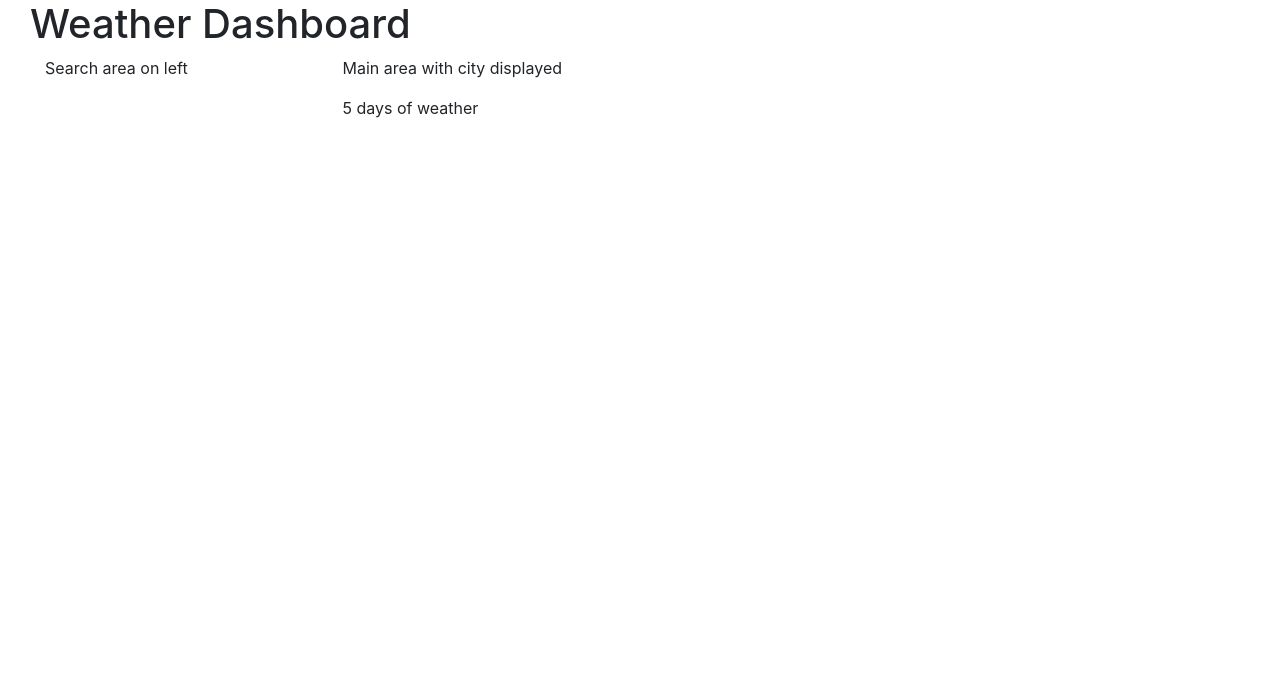
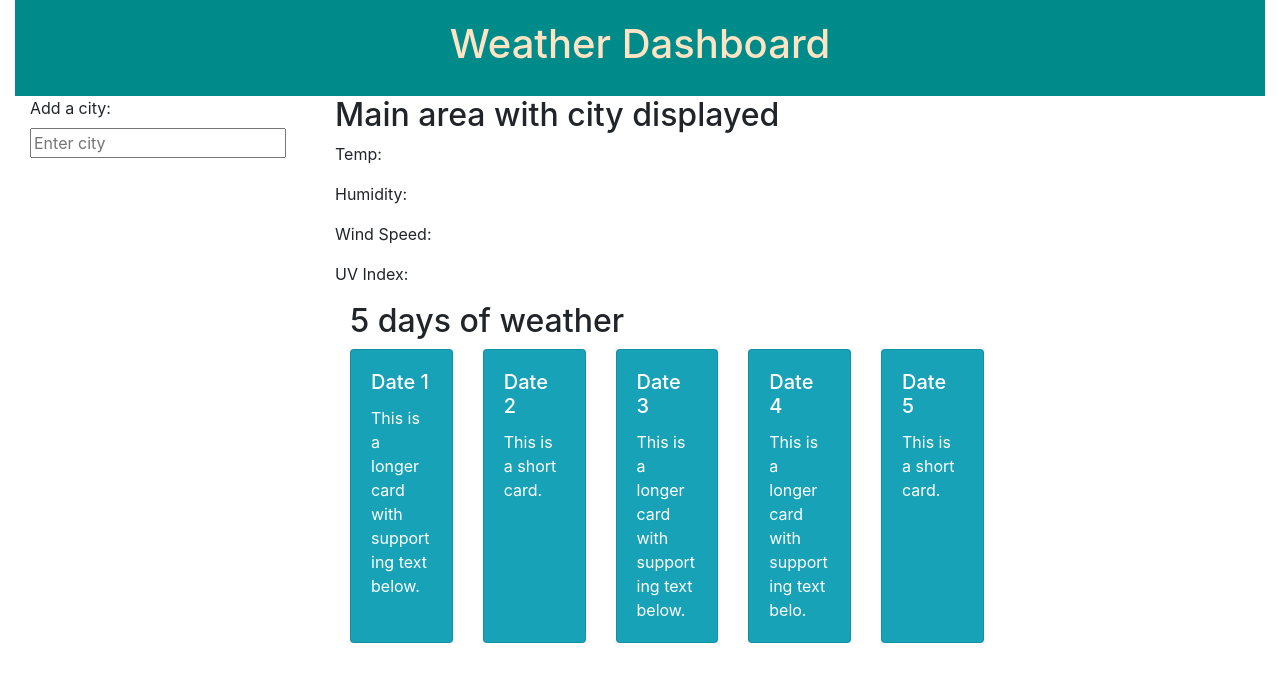
Before and after one commit to amandalmorris31/weather-dashboard-take1, a plain HTML site: page index.html in a window 1280 px wide. Drawn offline with nearby package versions, Linux system fonts and the light colour scheme; no server answers.

Commit message:
further development with local storage

```diff
--- a/index.html
+++ b/index.html
@@ -3,39 +3,97 @@
 <head>
     <meta charset="UTF-8">
     <meta name="viewport" content="width=device-width, initial-scale=1.0">
-    <title>Test</title>
+    <title>Weather Test</title>
     <link rel="stylesheet" href="https://stackpath.bootstrapcdn.com/bootstrap/4.4.1/css/bootstrap.min.css" integrity="sha384-Vkoo8x4CGsO3+Hhxv8T/Q5PaXtkKtu6ug5TOeNV6gBiFeWPGFN9MuhOf23Q9Ifjh" crossorigin="anonymous">
 </head>
 <body>
-<div class="container-fluid col-sm-12">
-    <div class="header col-sm">
+<div class="container-fluid col-12">
+    <div class="header" style="color:bisque; background-color: darkcyan; text-align: center; padding:20px;">
         <!-- says "Weather Dashboard"  -->
         <h1>Weather Dashboard</h1>
-        <div class="row col-sm-12">
+    </div>
+    <!-- end header -->
+    <div class="row col-12">
         <!-- has two columns -->
-            <div class="aside col-sm-3">
+        <!-- <div class="aside col-3"> -->
                 <!-- this is where the search textarea will go, plus cities in local storage (search history) listed beneath -->
-                <p>Search area on left</p>
-            </div>
+                <div class="cities col-3">
+                  <form id="city-form" method="POST">
+                    <label for="city-text">Add a city:</label>
+                    <input type="text" placeholder="Enter city" name="city-text" id="city-text" />
+                  </form>
+                  <!-- <p>City Count: <span id="city-count">0</span></p> -->
 
-            <div class="section col-sm-9">
+                  <ul id="city-list"></ul>
+                </div>
+        <!-- </div> -->
+
+        <div class="section col-9">
                 <!-- this is where the city from local storage will display with data from openweathermap
                 with today's info -->
-                <p>Main area with city displayed</p>
+                <h2>Main area with city displayed</h2>
+                <p>Temp:</p>
+                <p>Humidity:</p>
+                <p>Wind Speed:</p>
+                <p>UV Index:</p>
+
+            <div class="section col-9">
+            <!-- this has 5 cards that display 5 days of forecast weather data -->
+            <h2>5 days of weather</h2>
+
+            <div class="row row-cols-1 row-cols-md-5">
+                <div class="col mb-2">
+                  <div class="card h-100 text-white bg-info">
+                    <div class="card-body">
+                      <h5 class="card-title">Date 1</h5>
+                      <p class="card-text">This is a longer card with supporting text below.
+                      </p>
+                    </div>
+                  </div>
+                </div>
+                <div class="col mb-2">
+                  <div class="card h-100 text-white bg-info">
+                    <div class="card-body">
+                      <h5 class="card-title">Date 2</h5>
+                      <p class="card-text">This is a short card.</p>
+                    </div>
+                  </div>
+                </div>
+                <div class="col mb-2">
+                  <div class="card h-100 text-white bg-info">
+                    <div class="card-body">
+                      <h5 class="card-title">Date 3</h5>
+                      <p class="card-text">This is a longer card with supporting text below.</p>
+                    </div>
+                  </div>
+                </div>
+                <div class="col mb-2">
+                  <div class="card h-100 text-white bg-info">
+                    <div class="card-body">
+                      <h5 class="card-title">Date 4</h5>
+                      <p class="card-text">This is a longer card with supporting text belo.
+                      </p>
+                    </div>
+                  </div>
+                </div>
+                <div class="col mb-2">
+                    <div class="card h-100 text-white bg-info">
+                      <div class="card-body">
+                        <h5 class="card-title">Date 5</h5>
+                        <p class="card-text">This is a short card.</p>
+                      </div>
+                    </div>
+                  </div>
+
+              </div>
 
 
-                <div class="row col-sm-9">
-                    <!-- this has 5 columns that display 5 days of predicted weather data -->
-                    <!-- Do we need 5 columns here? -->
-                    <p>5 days of weather</p>
-
-                </div>
-
             </div>
-
         </div>
     </div>
+    <!-- end of row -->
 </div>
+<!-- end of container -->
 
 
 
@@ -43,6 +101,7 @@
 <script src="https://code.jquery.com/jquery-3.4.1.min.js"></script>
 
 <script src="script.js"></script>
+<script src="/Desktop/Boot-camp/HOMEWORK/localStorage.js"></script>
 
 
 </body>
--- a/script.js
+++ b/script.js
@@ -38,15 +38,16 @@
 //code
 //need to get the data of user input (city)
 
-var city="Austin";
+var city="Denver";
 
 var apiKey="5bf8eae819934207415529c4c325451c";
 var lon;
 var lat;
 
-oneday(city);
 
-function oneday(city){
+oneDay(city);
+
+function oneDay(city){
     //1. div that displays today's weather of city from userinput with current data at top (temp, humidity, wind, and UV index)
 
 var queryURL= "https://api.openweathermap.org/data/2.5/weather?q="+city+"&appid="+apiKey;
@@ -59,17 +60,29 @@ $.ajax({
   }).then(function(response) {
 
     //A. get the data (console.log it)
+    console.log(response);
 
 
-
-    console.log(response);
     // (temp,
     console.log(response.main.temp)
+    var tempNum=(((response.main.temp-273.15)*1.8)+32);
+    console.log("Temperature: "+tempNum.toFixed(2)+" \u00B0"+"F");
+    //https://www.w3schools.com/howto/howto_js_temperature_converter.asp
+
+    var todayTemp="Temperature: "+tempNum.toFixed(2)+" \u00B0"+"F";
+    console.log(todayTemp);
+
     //humidity,
      console.log(response.main.humidity)
-    //wind, and
+    var humidity="Humidity: "+response.main.humidity+"%";
+    console.log(humidity);
+
+    //wind speed, and
     console.log(response.wind.speed)
-    //UV index)
+    var windSpeed="Wind Speed: "+response.wind.speed+" MPH";
+    console.log(windSpeed);
+
+    //UV index
         //lon and lat
         console.log(response.coord.lon)
         lon=response.coord.lon;
@@ -85,6 +98,9 @@ $.ajax({
       }).then(function(uvobj) {
         console.log(uvobj);
         console.log(uvobj.value);
+
+      var uvIndex="UV Index: "+(uvobj.value);
+      console.log(uvIndex);
           //B.dynamically create the city in front end
 
       });
@@ -97,10 +113,44 @@ $.ajax({
 
 
 
+//---------------------------------------
+// FIVE day function
+
+// console.log(city);
+// console.log(apiKey)
+
+var lon;
+var lat;
+
+fiveDay(city);
+
+function fiveDay(city){
+    //1. div that displays 5 day forecast of city from userinput with data  (date, icon, temp, humidity)
+
+var queryURL= "https://api.openweathermap.org/data/2.5/forecast?q="+city+"&appid="+apiKey;
+//"api.openweathermap.org/data/2.5/forecast?q={city name}&appid={5bf8eae819934207415529c4c325451c}";
+console.log(queryURL);
+
+$.ajax({
+    url: queryURL,
+    method: "GET"
+  }).then(function(response) {
+
+    //A. get the data (console.log it)
+    console.log(response);
+    // console.log(response.city.name);
+    console.log(response.list[0].main.temp);
+    console.log(response.list[0].main.humidity);
+
+    //the following is the icon
+    console.log(response.list[0].weather[0].icon)
 
 
+        //B.dynamically create the city in front end
 
+  });
 
+}
 
 
     //C. dynamically create the layout of the page
@@ -130,4 +180,28 @@ $.ajax({
 
     //C. dynamically create the layout of the page
 
-    //D. append to html
+
+
+
+var d1=$("<div>");
+d1.attr("class", "row col-12");
+
+var d2=$("<div>");
+d2.attr("class", "aside col-3");
+
+var d3=$("<div>");
+d3.attr("class", "section col-9");
+
+var d4=$("<div>");
+d4.attr("class", "section col-9");
+
+
+
+//append to html
+$(".container").append(d1);
+$(d1).append(d2);
+$(d1).append(d3);
+$(d3).append(d4);
+// $(d3).append(span);
+// $(d3).append(textarea);
+// $(d3).append(button);
```
Also changed, not shown: widget-test.html (added, +14 -0 lines).
